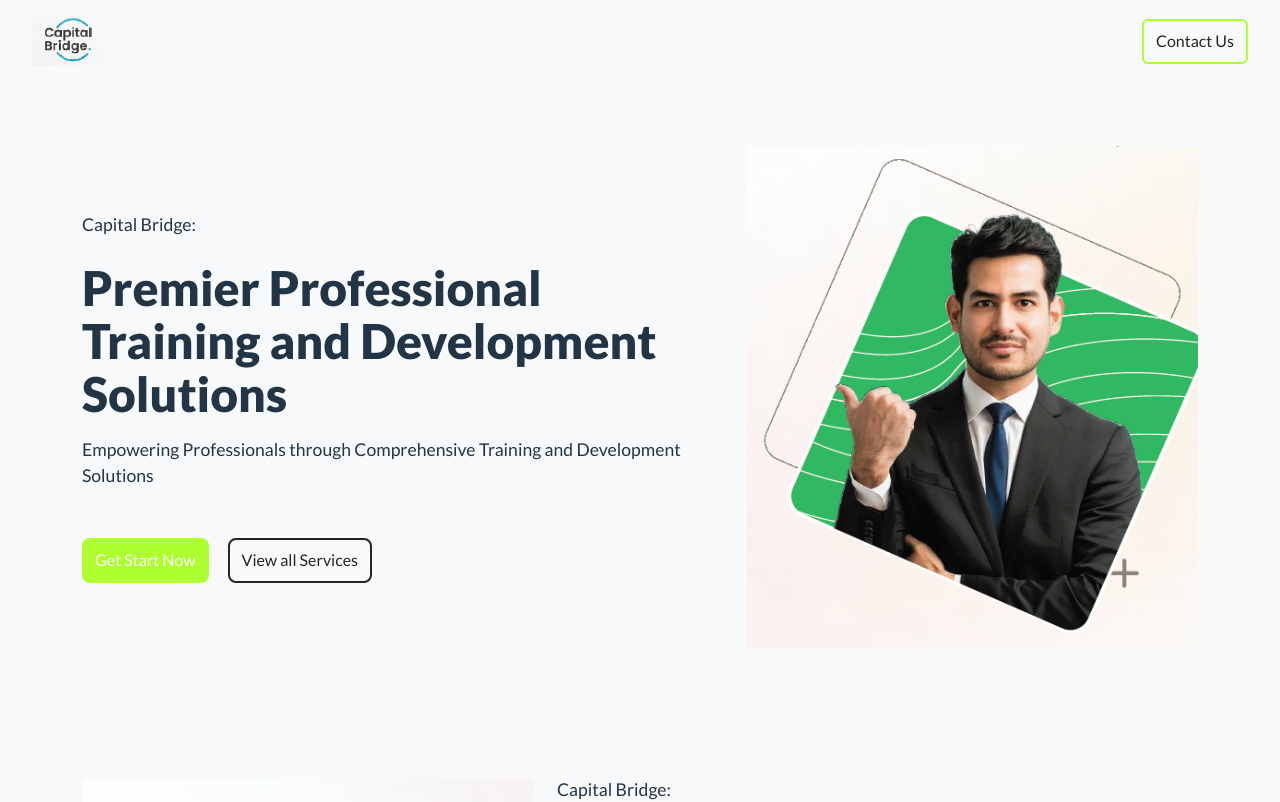
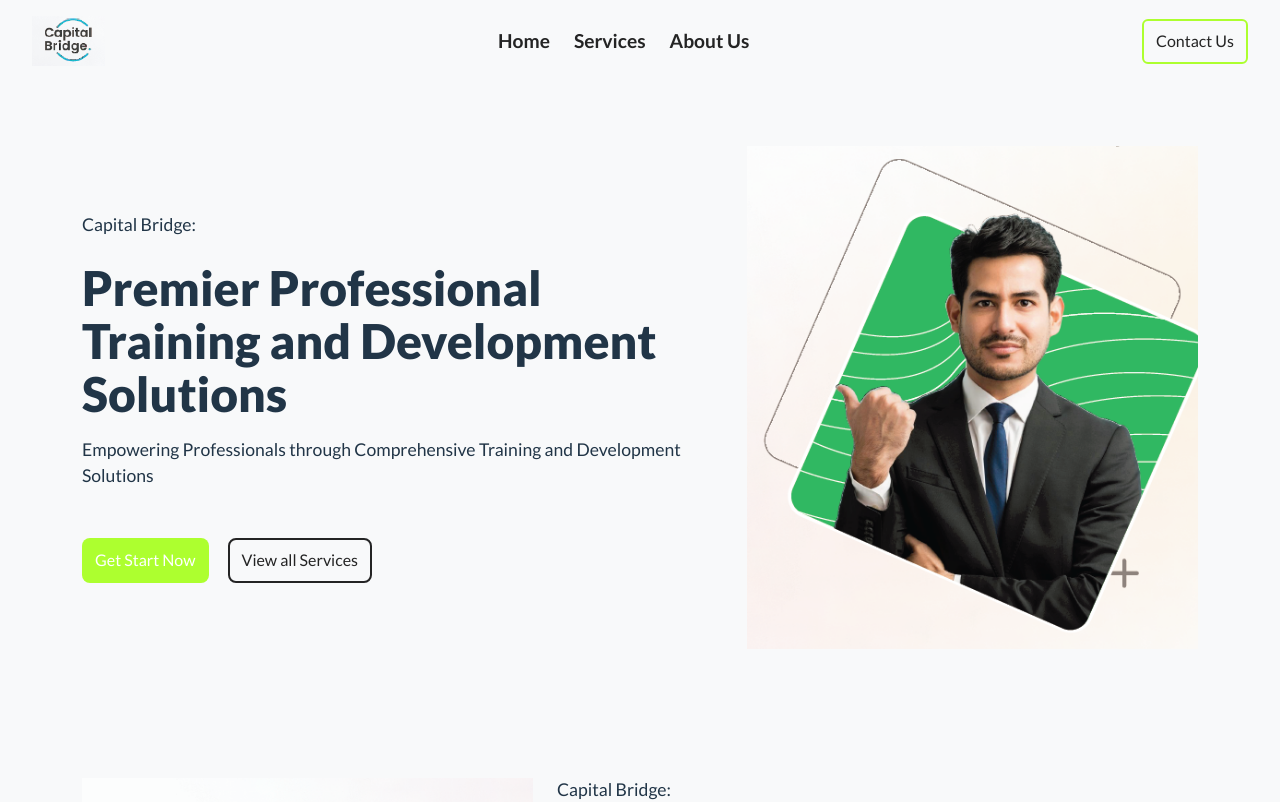
Before and after one commit to srikar1980/capital-bridge, a React (Vite) app: page / in a window 1280 px wide. Shown: the top 802 px of the page. Built offline with nearby package versions, Linux system fonts and the light colour scheme.

Commit message:
display of navlinks in the header is fixed.

```diff
--- a/src/css/Header.css
+++ b/src/css/Header.css
@@ -85,6 +85,43 @@
   .header-btn {
     display: none;
   }
+
+  .nav-links {
+    position: fixed;
+    flex-direction: column;
+    align-items: center;
+    justify-content: center;
+    gap: 1.5rem;
+    top: 0;
+    right: 0;
+    height: 100vh;
+    width: 250px;
+    background-color: #fff;
+    transform: translateX(100%);
+    opacity: 0;
+    box-shadow: -2px 0 5px rgba(0, 0, 0, 0.5);
+    z-index: 1000;
+    transition: transform 0.3s ease, opacity 0.3s ease;
+  }
+
+  .nav-links.open {
+    transform: translateX(0);
+    opacity: 1;
+  }
+}
+
+@media (min-width: 992px) {
+  .nav-links {
+    display: flex;
+    flex-direction: row;
+    position: static;
+    height: auto;
+    width: auto;
+    background-color: transparent;
+    transform: none;
+    opacity: 1;
+    box-shadow: none;
+  }
 }
 
 @media (max-width: 575px) {
--- a/src/views/Header.jsx
+++ b/src/views/Header.jsx
@@ -38,7 +38,6 @@ const Header = () => {
         >
           About Us
         </ScrollLink>
-
       </nav>
       <button className="btn btn-primary header-btn">Contact Us</button>
       <div className={`hamburger ${isOpen ? 'open' : ''}`} onClick={toggleMenu}>
```
